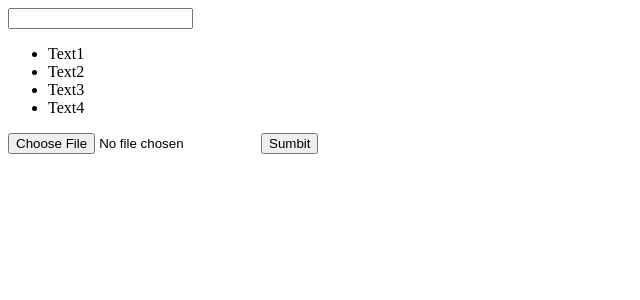
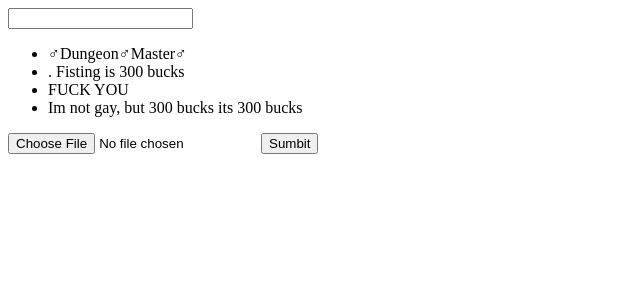
Before and after one commit to TinkyFirst/livesearch, a React (Create React App) app: page / in a window 1280 px wide. Shown: the top 300 px of the page, without its empty margins (0-640 px from the left). Built offline with nearby package versions, Linux system fonts and the light colour scheme.

Commit message:
Added phrases

```diff
--- a/src/App.jsx
+++ b/src/App.jsx
@@ -3,10 +3,10 @@ import SearchPanel from "./components/SearchPanel/SearchPanel";
 
 const App = () => {
     const [items, setItems] = useState ( [
-        {id:0, label: 'Text1'},
-        {id:1, label: 'Text2'},
-        {id:2, label: 'Text3'},
-        {id:3, label: 'Text4'},
+        {id:0, label: '♂Dungeon♂Master♂ '},
+        {id:1, label: '. Fisting is 300 bucks'},
+        {id:2, label: 'FUCK YOU'},
+        {id:3, label: 'Im not gay, but 300 bucks its 300 bucks'},
     ])
 
     const [search, setSearch] = useState('')
```
